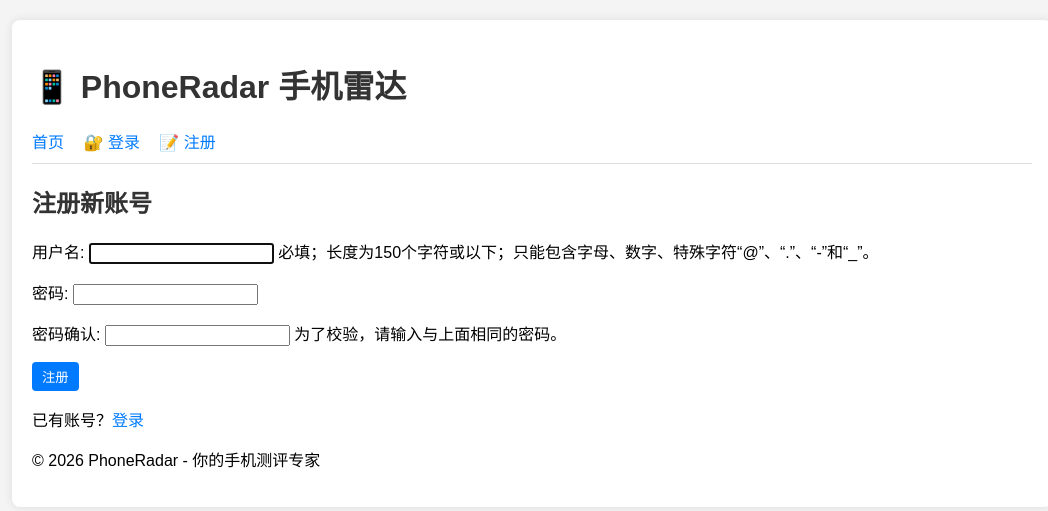
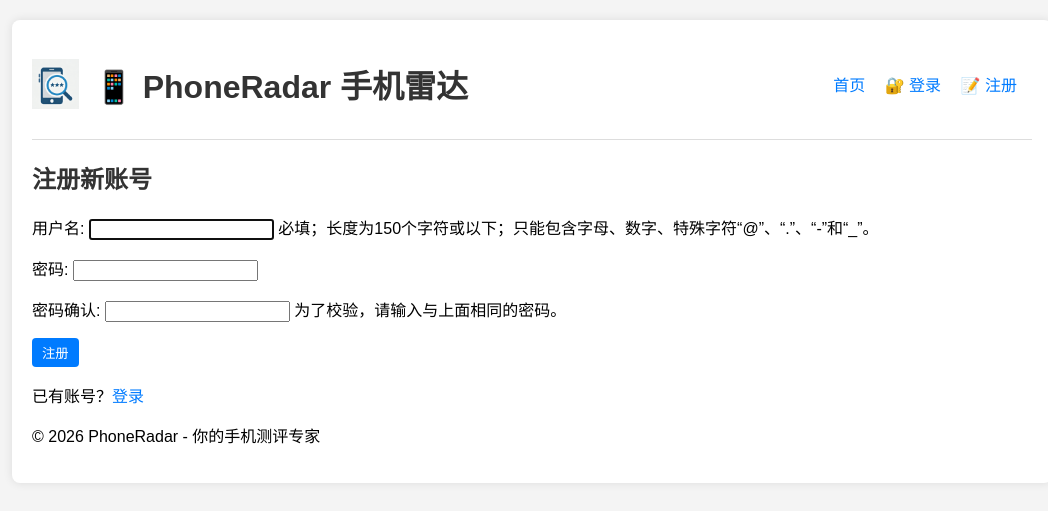
Before and after one commit to Aurelianus-001/PhoneRadar-Pro, a Django app: page /register/ in a window 1280 px wide. Shown: the top 511 px of the page, without its empty margins (108-1156 px from the left). Run offline with Django 5.2, Linux system fonts and the light colour scheme.

Commit message:
添加 logo 和静态文件

```diff
--- a/templates/base.html
+++ b/templates/base.html
@@ -9,8 +9,11 @@
 </head>
 <body>
     <div class="container">
-        <header>
-            <h1>📱 PhoneRadar 手机雷达</h1>
+        <header style="display: flex; align-items: center; justify-content: space-between; flex-wrap: wrap;">
+            <div style="display: flex; align-items: center;">
+                <img src="{% static 'images/logo.png' %}" alt="PhoneRadar Logo" height="50" style="margin-right: 15px;">
+                <h1>📱 PhoneRadar 手机雷达</h1>
+            </div>
             <nav>
                 <a href="{% url 'review_list' %}">首页</a>
                 {% if user.is_authenticated %}
```
